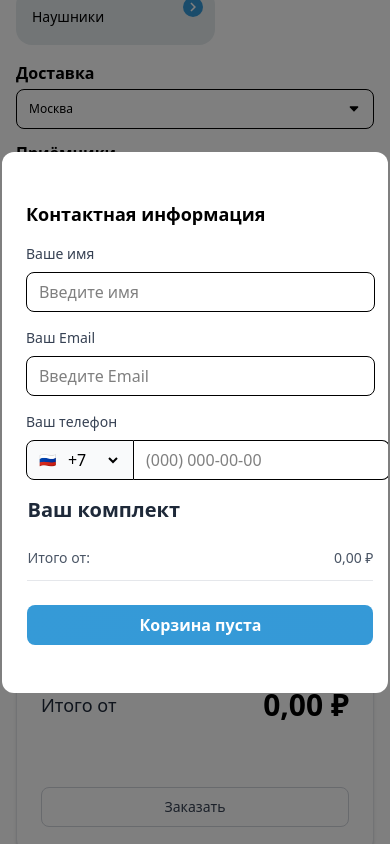
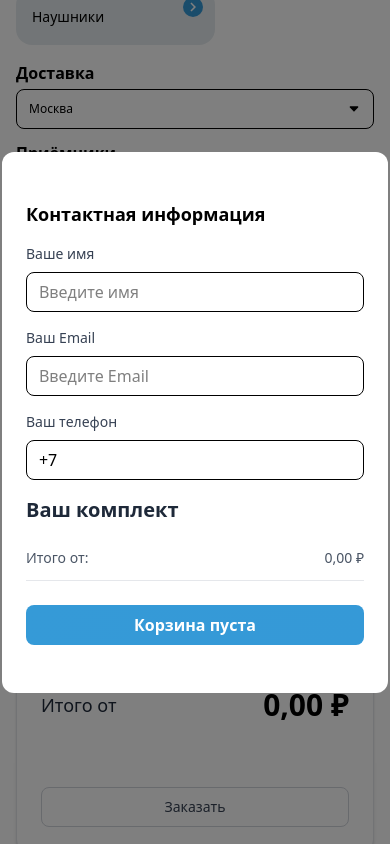
Before and after one commit to gorgeu21/radiosync.calc, a React (Vite) app: page / in a window 390 px wide. Both pictures are taken after a click on the button "ОФОРМИТЬ ЗАКАЗ". Shown: the part 482-1326 px from the top of the page. Built offline with nearby package versions, Linux system fonts and the light colour scheme.

Commit message:
fix: phone

```diff
--- a/src/components/OrderModal.tsx
+++ b/src/components/OrderModal.tsx
@@ -41,10 +41,9 @@ const OrderModal: React.FC<OrderModalProps> = ({
   if (!isOpen) return null;
 
   // Total is provided from the calculator store to ensure consistency
-
   const handleClose = () => {
     onClose();
-    onUserInfoChange({ name: "", email: "", phone: "+7" });
+    onUserInfoChange({ name: "", email: "", phone: "" }); // не форсируем +7
   };
 
   return (
@@ -52,7 +51,10 @@ const OrderModal: React.FC<OrderModalProps> = ({
       className="fixed inset-0 bg-black/50 bg-opacity-50 flex items-center justify-center z-50"
       onClick={handleClose}
     >
-      <div className="grid md:grid-cols-2 gap-4 bg-white rounded-xl max-w-[99%] lg:max-w-3/4 xl:max-w-[936px]  w-full sm:mx-4 max-h-[90vh] py-12 px-6 lg:px-12 overflow-y-auto" onClick={(e) => e.stopPropagation()}>
+      <div
+        className="grid md:grid-cols-2 gap-4 bg-white rounded-xl max-w-[99%] lg:max-w-3/4 xl:max-w-[936px]  w-full sm:mx-4 max-h-[90vh] py-12 px-6 lg:px-12 overflow-y-auto"
+        onClick={(e) => e.stopPropagation()}
+      >
         {/* User Information */}
         <div className="max-w-[349px] mx-auto md:mx-0 w-full">
           <h3 className="text-lg font-semibold mb-4">Контактная информация</h3>
@@ -71,6 +73,7 @@ const OrderModal: React.FC<OrderModalProps> = ({
                 className="w-full h-10 rounded-lg outline-none border border-black px-3"
               />
             </div>
+
             <div>
               <label className="block text-sm font-medium text-gray-700 mb-2">
                 Ваш Email
@@ -85,72 +88,41 @@ const OrderModal: React.FC<OrderModalProps> = ({
                 className="w-full h-10 rounded-lg outline-none border border-black px-3"
               />
             </div>
+
             <div>
               <label className="block text-sm font-medium text-gray-700 mb-2">
                 Ваш телефон
               </label>
-              <div className="flex w-full">
-                <div className="flex items-center border border-black rounded-l-lg px-3 bg-gray-50">
-                  <span className="text-sm">🇷🇺</span>
-                  <select
-                    className="ml-2 bg-transparent border-none outline-none"
-                    value={
-                      userInfo.phone.startsWith("+998")
-                        ? "+998"
-                        : userInfo.phone.startsWith("+7")
-                          ? "+7"
-                          : "+1"
-                    }
-                    onChange={(e) => {
-                      const newCountryCode = e.target.value;
-                      const currentCountryCode = userInfo.phone.startsWith("+998")
-                        ? "+998"
-                        : userInfo.phone.startsWith("+7")
-                          ? "+7"
-                          : "+1";
-                      const phoneNumber = userInfo.phone.replace(currentCountryCode, "");
-                      onUserInfoChange({
-                        ...userInfo,
-                        phone: newCountryCode + phoneNumber,
-                      });
-                    }}
-                  >
-                    <option value="+7">+7</option>
-                    <option value="+998">+998</option>
-                    <option value="+1">+1</option>
-                  </select>
-                </div>
-                <input
-                  type="tel"
-                  value={(() => {
-                    const currentCountryCode = userInfo.phone.startsWith("+998")
-                      ? "+998"
-                      : userInfo.phone.startsWith("+7")
-                        ? "+7"
-                        : "+1";
-                    return userInfo.phone.replace(currentCountryCode, "");
-                  })()}
-                  onChange={(e) => {
-                    const countryCode = userInfo.phone.startsWith("+998")
-                      ? "+998"
-                      : userInfo.phone.startsWith("+7")
-                        ? "+7"
-                        : "+1";
-                    onUserInfoChange({
-                      ...userInfo,
-                      phone: countryCode + e.target.value,
-                    });
-                  }}
-                  placeholder="(000) 000-00-00"
-                  className="flex-1 w-fit h-10 border border-black border-l-0 rounded-r-lg px-3 outline-none"
-                />
-              </div>
+
+              {/* Одно поле для полного номера */}
+              <input
+                type="tel"
+                name="phone"
+                inputMode="tel"
+                autoComplete="tel"
+                placeholder="+79991234567"
+                value={userInfo.phone}
+                onChange={(e) => {
+                  // Разрешаем цифры, пробелы, дефисы, скобки и только один плюс в начале
+                  const v = e.target.value
+                    .replace(/[^\d+()\s-]/g, "") // убираем посторонние символы
+                    .replace(/(?!^)\+/g, ""); // плюс только в начале
+                  onUserInfoChange({ ...userInfo, phone: v });
+                }}
+                // Лёгкая валидация на стороне браузера (опционально)
+                pattern="^\+?[0-9\s\-()]{6,20}$"
+                className="w-full h-10 border border-black rounded-lg px-3 outline-none"
+              />
             </div>
           </div>
         </div>
+
         {/* items */}
         <div className="max-w-[346px] w-full mx-auto md:border rounded-2xl md:p-4">
-          <div className="text-xl font-semibold mb-6 text-gray-800">Ваш комплект</div>
+          <div className="text-xl font-semibold mb-6 text-gray-800">
+            Ваш комплект
+          </div>
+
           {/* Selected items list */}
           <div className="space-y-6 mb-6">
             {orderItems.map((item, index) => (
@@ -164,6 +136,7 @@ const OrderModal: React.FC<OrderModalProps> = ({
               </div>
             ))}
           </div>
+
           {/* Price breakdown */}
           <div className="space-y-3 mb-6">
             <div className="flex justify-between text-sm text-gray-600">
@@ -173,6 +146,7 @@ const OrderModal: React.FC<OrderModalProps> = ({
 
             <hr className="border-gray-200" />
           </div>
+
           <button
             onClick={onSubmit}
             disabled={orderItems.length === 0}
```
